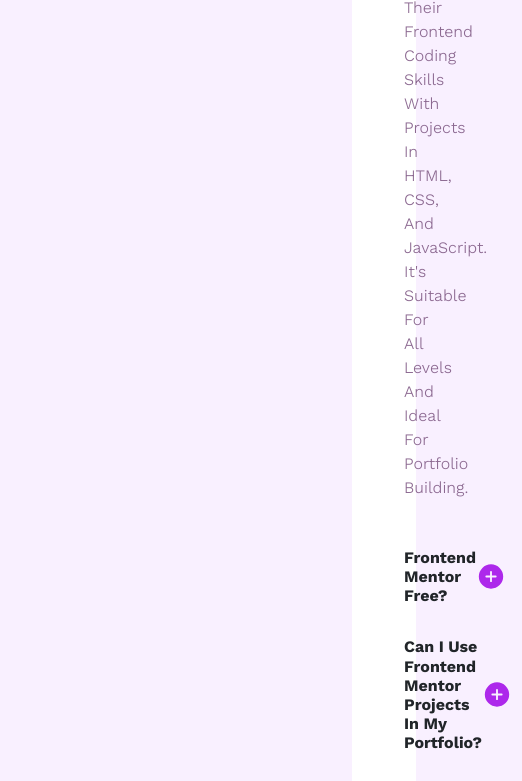
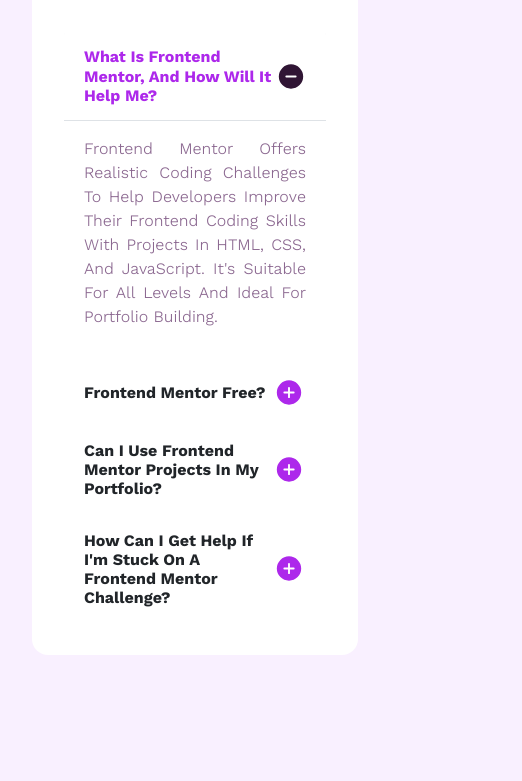
Before and after one commit to DevouraStudio/FAQ-Accordion-Project, a plain HTML site: page index.html in a window 390 px wide. Shown: the part 255-1036 px from the top of the page, 522 px wide, since content can reach past the window. Drawn offline with nearby package versions, Linux system fonts and the light colour scheme.

Commit message:
feat(ui): make layout responsive

```diff
--- a/FAQ.css
+++ b/FAQ.css
@@ -76,3 +76,15 @@ div.container {
 .accordion-button.collapsed:hover {
 	color: rgb(173, 40, 235);
 }
+
+@media (min-width: 375px) and (max-width: 1200px) {
+	body {
+		background-image: url(/assets/background-pattern-mobile.svg);
+		background-size: contain;
+		background-repeat: no-repeat;
+		background-position: top center;
+		margin: 10rem 2rem;
+		height: max-content;
+		padding: 0;
+	}
+}
```
Also changed, not shown: assets/background-pattern-mobile.svg (added).
